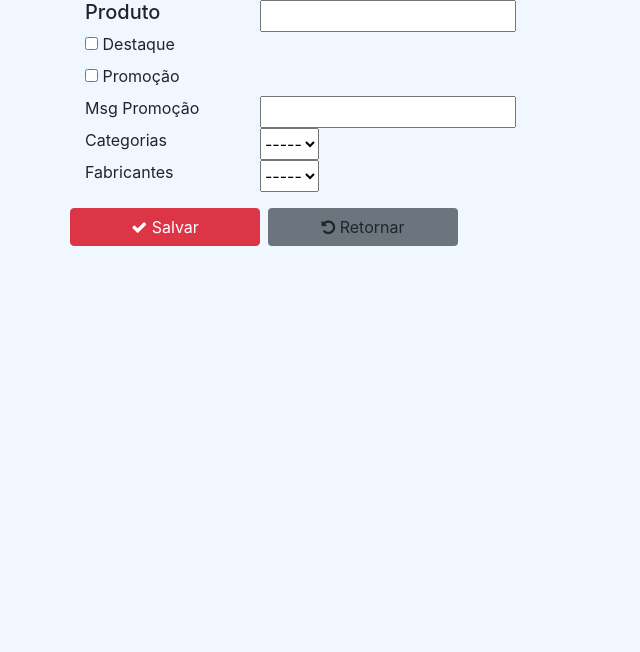
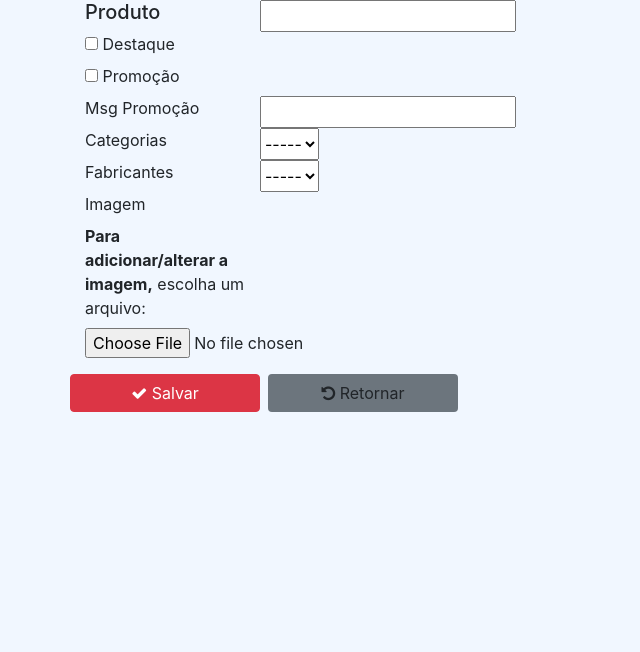
Before and after one commit to thelucascassio/ProgWeb2025, a Django app: page /produto/edit/1 in a window 1280 px wide. Shown: the part 56-708 px from the top of the page, without its empty margins (0-640 px from the left). Run offline with Django 4.2, Linux system fonts and the light colour scheme; data that the repository does not hold is empty; some libraries are stand-ins or nearby versions.

Commit message:
Atualização dos campos de imagem no edit produto

```diff
--- a/Loja/loja/admin.py
+++ b/Loja/loja/admin.py
@@ -5,9 +5,9 @@ class FabricanteAdmin(admin.ModelAdmin):
 
 class ProdutoAdmin(admin.ModelAdmin):
     date_hierarchy = 'criado_em'
-    list_display = ('Produto', 'destaque', 'promocao', 'msgPromocao','preco', 'categoria',) #o display só coloca os nomes na criação/edição, enquanto que o fields mostra os campos que são apresentados na tela de edição
+    list_display = ('Produto', 'destaque', 'promocao', 'msgPromocao','preco', 'categoria', 'fabricante', 'image') #o display só coloca os nomes na criação/edição, enquanto que o fields mostra os campos que são apresentados na tela de edição
     empty_value_display = 'Vazio'
-    fields = ('Produto', 'destaque', 'promocao', 'preco', 'categoria',)
+    fields = ('Produto', 'destaque', 'promocao', 'preco', 'categoria', 'fabricante', 'image')
     exclude = ('msgPromocao',)
     search_fields = ('Produto',)
 
--- a/Loja/loja/templates/produto/produto-edit.html
+++ b/Loja/loja/templates/produto/produto-edit.html
@@ -7,7 +7,7 @@
 {% block content %}
 <div id="content">
     <div class="container">
-        <form method="POST" action= "/produto/edit" >
+        <form method="POST" action= "/produto/edit" enctype="multipart/form-data">
             {% csrf_token %}
             <div class="row">
                 <input type="hidden" value="{{produto.id}}" name="id">
@@ -66,6 +66,16 @@
                 </select>
             </div>
             <div class="row">
+                <div class="col-md-2">
+                    <label for="image">Imagem</label>
+                    {% if produto.image %}
+                    <img src="{{ produto.image.url }}" alt="Imagem do produto">
+                    {% endif %}
+                    <p style="max-width: 100%; margin-bottom: 8px;"><strong>Para adicionar/alterar a imagem,</strong> escolha um arquivo:</p>
+                    <input type="file" name="image">
+                </div>
+            </div>
+            <div class="row">
                 <button type="submit" class="btn btn-danger col-md-2 mt-3 mr-2"><i class="fa fa-check"></i> Salvar</button>
                 <a href="{% url 'produto' %}" class="btn bg-secondary col-md-2 mt-3"><i class="fa fa-rotate-left"></i> Retornar</a>
             </div>
--- a/Loja/loja/views/ProdutoView.py
+++ b/Loja/loja/views/ProdutoView.py
@@ -69,6 +69,7 @@ def edit_produto_postback(request, id=None):
         msgPromocao = request.POST.get("msgPromocao")
         categoria = request.POST.get("CategoriaFk")
         fabricante = request.POST.get("FabricanteFk")
+        imagem_file = request.FILES.get('image')
         print("postback")
         print(id)
         print(produto)
@@ -84,6 +85,8 @@ def edit_produto_postback(request, id=None):
             obj_produto.categoria = Categoria.objects.filter(id=categoria).first()
             if msgPromocao is not None:
                 obj_produto.msgPromocao = msgPromocao
+            if imagem_file:
+                obj_produto.image = imagem_file
             obj_produto.save()
             print("Produto %s salvo com sucesso" % produto)
         except Exception as e:
```
Also changed, not shown: Loja/lojaAdmin/media/iphone14.webp (added), Loja/lojaAdmin/media/monitor.webp (added).
